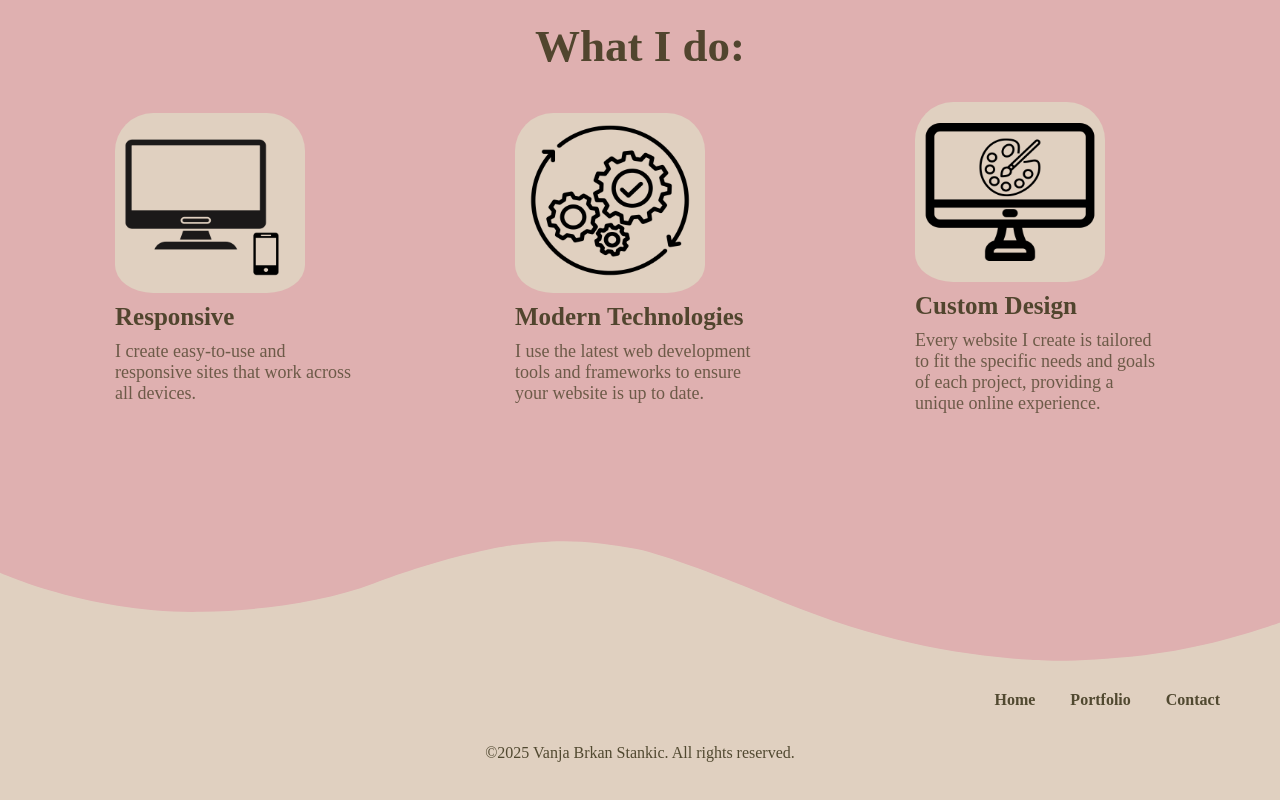
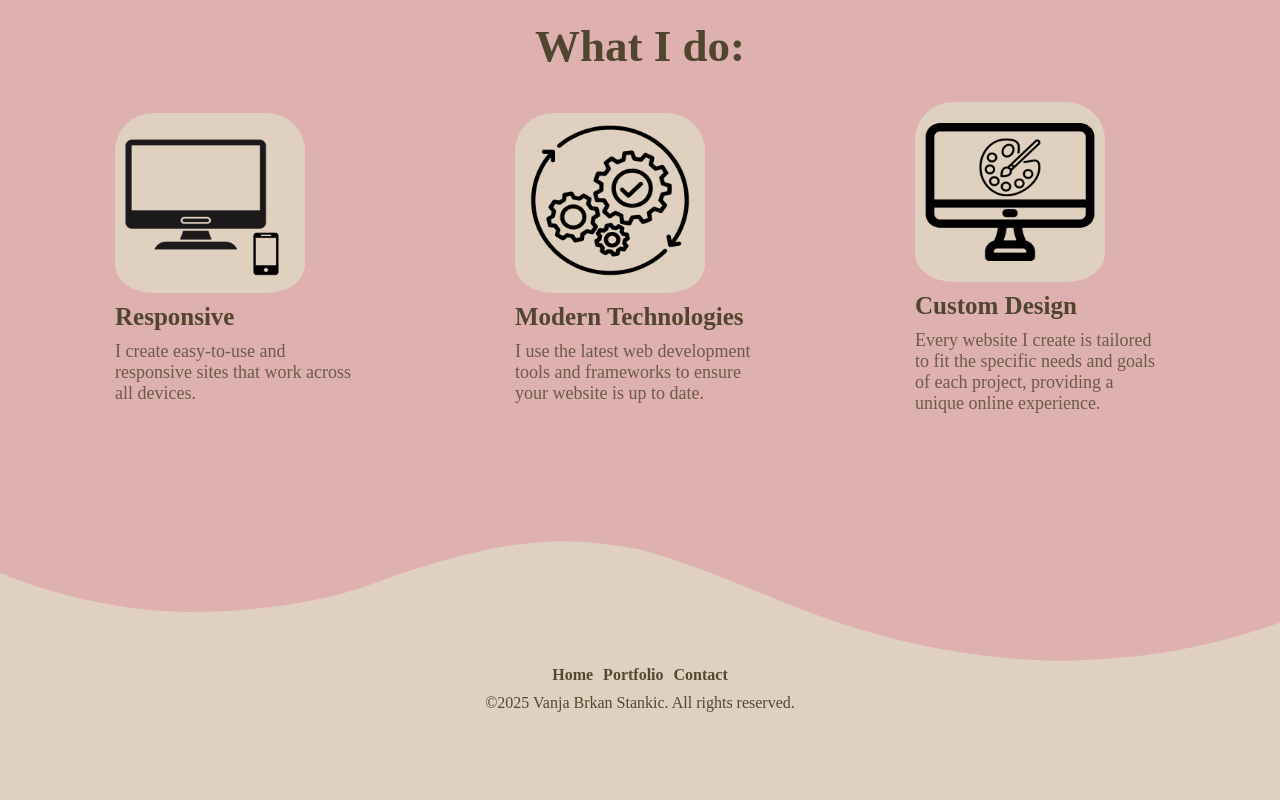
Before and after one commit to vanjabrkan/Portfolio, a React (Vite) app: page / in a window 1280 px wide. Shown: the part 840-1640 px from the top of the page. After the commit the page ends 1602 px from the top, so only its background shows below. Built offline with nearby package versions, Linux system fonts and the light colour scheme.

Commit message:
Fix footer section

```diff
--- a/src/components/FeatureArea/featurearea.css
+++ b/src/components/FeatureArea/featurearea.css
@@ -95,7 +95,7 @@
     gap: 20px;
     width: 100%;
     flex-wrap: wrap;
-        object-fit: cover;
+    object-fit: cover;
   }
 
   .LevelItemImageConteiner {
@@ -105,6 +105,6 @@
     flex-direction: row; /* stack items vertically */
     align-items: center;
     justify-content: center;
-        object-fit: cover;
+    object-fit: cover;
   }
 }
--- a/src/components/Footer/Footer.jsx
+++ b/src/components/Footer/Footer.jsx
@@ -13,12 +13,12 @@ function Footer ()  {
 export default Footer
 
 function FooterLinks() {
-  const menuItems = ["Home", "Portfolio", "Contact"];
+  const footerItems = ["Home", "Portfolio", "Contact"];
   return (
-    <div className="mainMenuRootConteiner">
-      {menuItems.map((menuItem, index) => (
-        <div key={index} className="singleMenuItem">
-          {menuItem}
+    <div className="FooterItemsRootConteiner">
+      {footerItems.map((footerItem, index) => (
+        <div key={index} className="singleFooterItem">
+          {footerItem}
         </div>
       ))}
     </div>
--- a/src/components/Footer/footer.css
+++ b/src/components/Footer/footer.css
@@ -3,3 +3,20 @@
   padding-bottom: 50px;
   padding-top: 10px;
 }
+
+/* Footer Styling */
+.FooterItemsRootConteiner {
+  display: flex;
+  justify-content: center;
+  gap: 10px;
+}
+
+.singleFooterItem {
+  font: 40px;
+  font-weight: bold;
+  cursor: pointer;
+}
+
+.singleFooterItem:hover {
+  color: rgb(168, 67, 67);
+}
```
